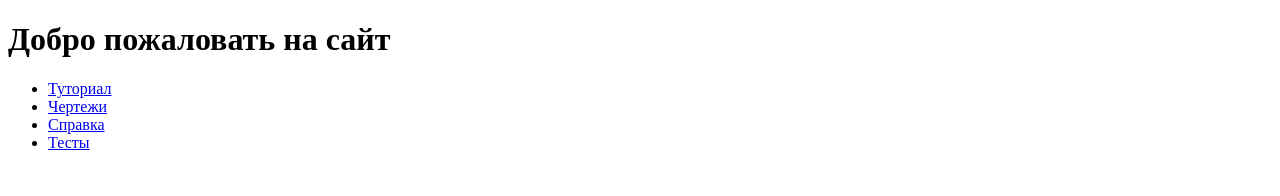
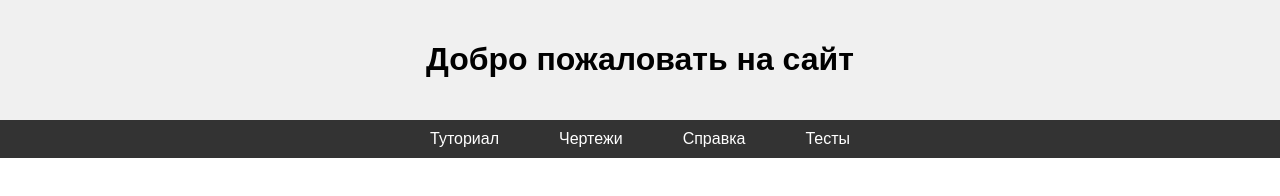
Before and after one commit to dlwwwlb/sr-pack, a plain HTML site: page index.html in a window 1280 px wide. Drawn offline with Linux system fonts and the light colour scheme.

Commit message:
Update index.html

```diff
--- a/index.html
+++ b/index.html
@@ -1,11 +1,40 @@
-
 <!DOCTYPE html>
-<html lang="en">
+<html lang="ru">
 <head>
-<meta charset="UTF-8">
-<meta name="viewport" content="width=device-width, initial-scale=1.0">
-<meta http-equiv="X-UA-Compatible" content="ie=edge">
-<title>Tutorial SRPACK</title>
+    <meta charset="UTF-8">
+    <title>Главная страница</title>
+    <style>
+        body {
+            font-family: Arial, sans-serif;
+            margin: 0;
+            padding: 0;
+        }
+        .header {
+            text-align: center;
+            padding: 20px 0;
+            background-color: #f0f0f0;
+        }
+        .menu {
+            display: flex;
+            justify-content: center;
+            background-color: #333;
+            list-style: none;
+            margin: 0;
+            padding: 0;
+        }
+        .menu li {
+            margin: 0 15px;
+        }
+        .menu a {
+            color: white;
+            text-decoration: none;
+            padding: 10px 15px;
+            display: block;
+        }
+        .menu a:hover {
+            background-color: #555;
+        }
+    </style>
 </head>
 <body>
     <div class="header">
```
